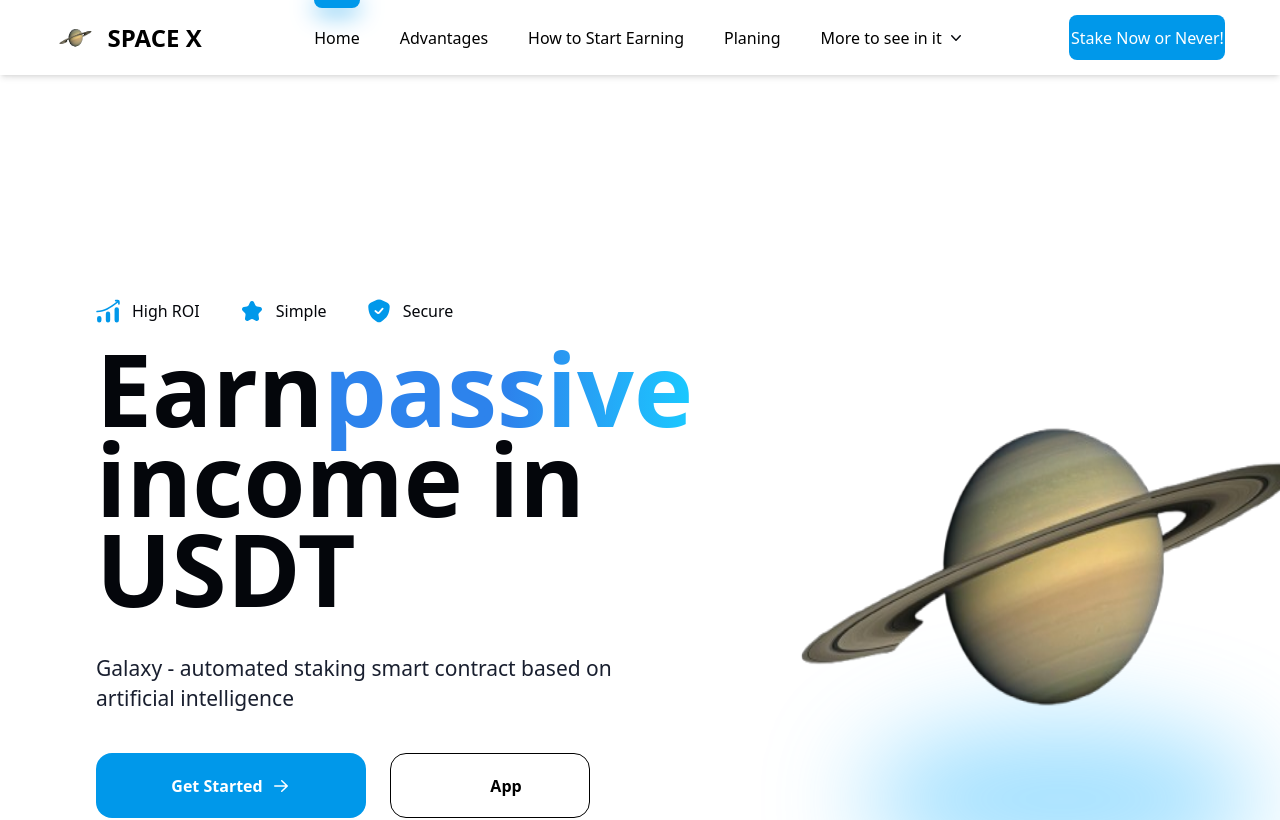
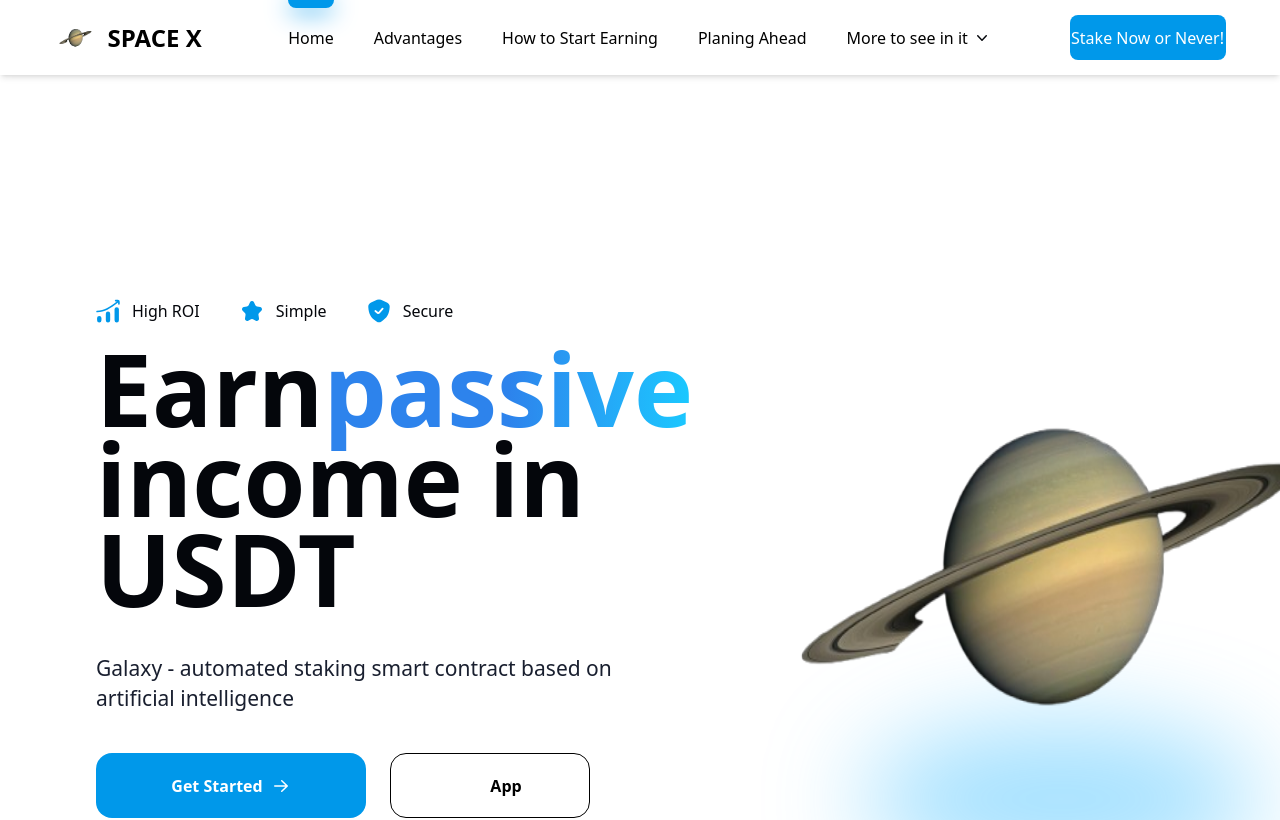
Before and after one commit to ADEYEMI990/InvestmentApp, a React (Vite) app in the folder client/: page / in a window 1280 px wide. Shown: the top 820 px of the page. Built offline with nearby package versions, Linux system fonts and the light colour scheme.

Commit message:
Planing Ahead

```diff
--- a/client/src/components/Navbar.jsx
+++ b/client/src/components/Navbar.jsx
@@ -42,7 +42,7 @@ const Navbar = () => {
                 href="#/#plans"
                 className="router-link-active router-link-exact-active relative flex justify-center font-medium transition hover:text-[#00a6ff]"
               >
-                Planing
+                Planing Ahead
               </a>
               <span className= "van-popover__wrapper">
                 <div className= "group relative flex cursor-pointer justify-center font-medium transition hover:text-[#00a6ff]">
```
